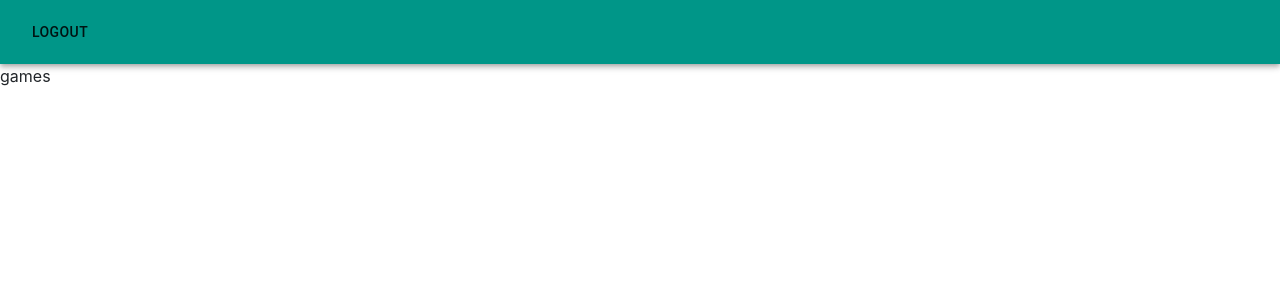
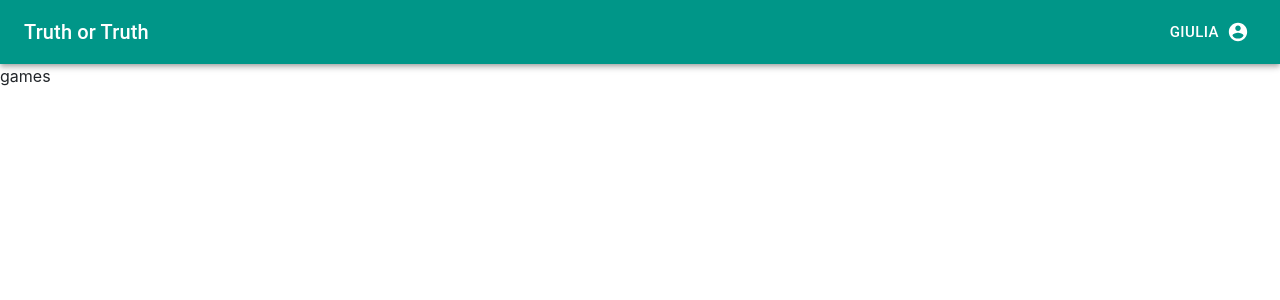
Before and after one commit to giuliacm/truth-or-truth, a React (Create React App) app in the folder client/: page /games in a window 1280 px wide. Shown: the top 300 px of the page. Built offline with nearby package versions, Linux system fonts and the light colour scheme; no server answers.

Commit message:
Finished menu bar

```diff
--- a/client/package.json
+++ b/client/package.json
@@ -4,6 +4,7 @@
   "private": true,
   "dependencies": {
     "@material-ui/core": "^4.11.3",
+    "@material-ui/icons": "^4.11.2",
     "@testing-library/jest-dom": "^5.11.9",
     "@testing-library/react": "^11.2.5",
     "@testing-library/user-event": "^12.6.3",
--- a/client/src/components/MenuBar.jsx
+++ b/client/src/components/MenuBar.jsx
@@ -1,10 +1,34 @@
 import React from 'react';
 import axios from 'axios';
+import { Link } from 'react-router-dom';
+import { makeStyles } from '@material-ui/core/styles';
 import AppBar from '@material-ui/core/AppBar';
 import Toolbar from '@material-ui/core/Toolbar';
 import Button from '@material-ui/core/Button';
+import Typography from '@material-ui/core/Typography';
+import AccountCircle from '@material-ui/icons/AccountCircle';
+import MenuItem from '@material-ui/core/MenuItem';
+import Menu from '@material-ui/core/Menu';
+
+const useStyles = makeStyles((theme) => ({
+  root: {
+    flexGrow: 1,
+  },
+  title: {
+    flexGrow: 1,
+  },
+  menu: {
+    '&:focus': {
+      outline: 'none',
+    },
+  },
+}));
 
 const MenuBar = ({ username }) => {
+  const classes = useStyles();
+  const [anchorEl, setAnchorEl] = React.useState(null);
+  const open = Boolean(anchorEl);
+
   const handleLogout = async (e) => {
     e.preventDefault();
     axios({
@@ -20,11 +44,54 @@ const MenuBar = ({ username }) => {
         console.log(err.response);
       });
   };
+
+  const handleMenu = (event) => {
+    setAnchorEl(event.currentTarget);
+  };
+
+  const handleClose = () => {
+    setAnchorEl(null);
+  };
+
   return (
-    <div>
+    <div className={classes.root}>
       <AppBar position="sticky">
         <Toolbar>
-          <Button onClick={handleLogout}>Logout</Button>
+          <Typography variant="h6" className={classes.title}>
+            Truth or Truth
+          </Typography>
+          <div>
+            <Button
+              size="large"
+              color="inherit"
+              className={classes.menu}
+              endIcon={<AccountCircle />}
+              onClick={handleMenu}
+            >
+              {username}
+            </Button>
+            <Menu
+              id="menu-appbar"
+              getContentAnchorEl={null}
+              anchorEl={anchorEl}
+              keepMounted
+              open={open}
+              onClose={handleClose}
+              anchorOrigin={{
+                vertical: 'bottom',
+                horizontal: 'center',
+              }}
+              transformOrigin={{
+                vertical: 'top',
+                horizontal: 'center',
+              }}
+            >
+              <MenuItem component={Link} to="/games">
+                Games
+              </MenuItem>
+              <MenuItem onClick={handleLogout}>Logout</MenuItem>
+            </Menu>
+          </div>
         </Toolbar>
       </AppBar>
     </div>
--- a/client/src/theme.jsx
+++ b/client/src/theme.jsx
@@ -1,4 +1,5 @@
-import { createMuiTheme } from '@material-ui/core/styles';
+// import { createMuiTheme } from '@material-ui/core/styles';
+import { unstable_createMuiStrictModeTheme as createMuiTheme } from '@material-ui/core';
 
 const theme = createMuiTheme({
   palette: {
```
Also changed, not shown: 1 other file (tests, documents, lock files or other folders).
